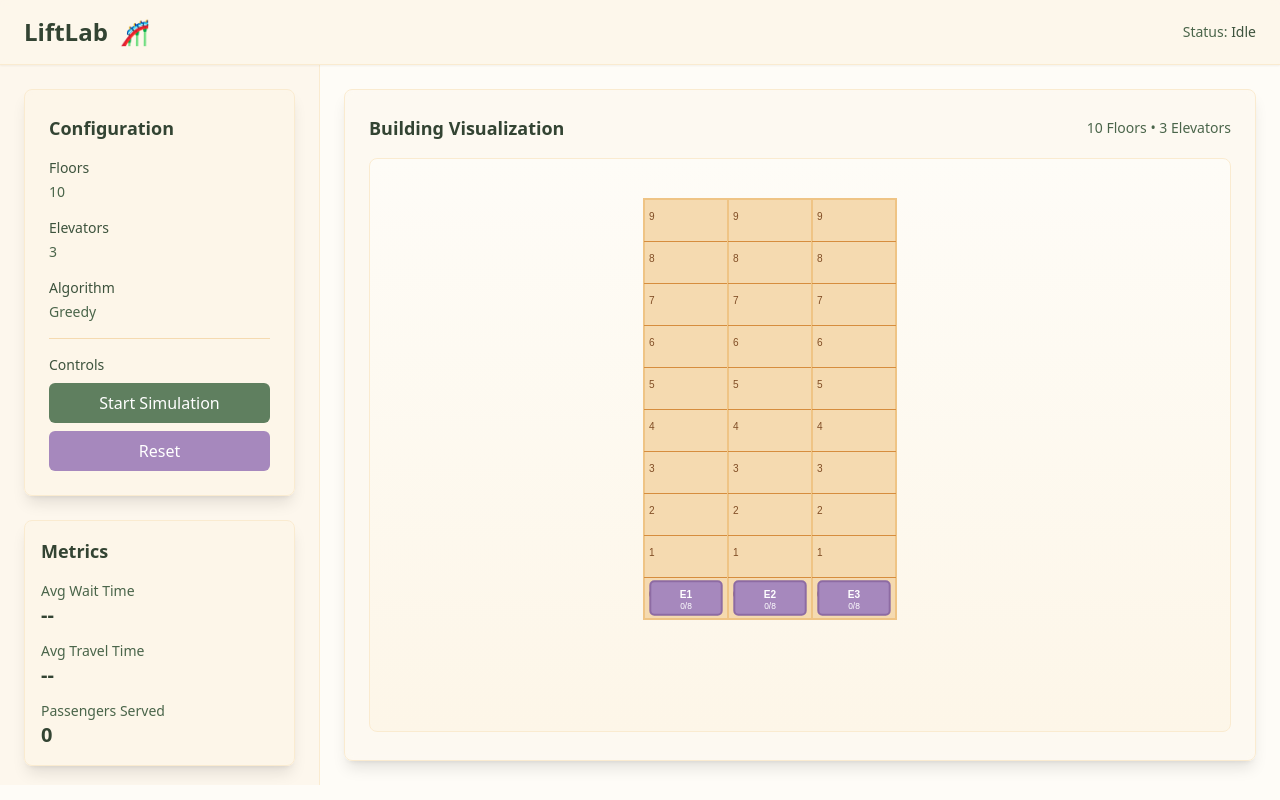
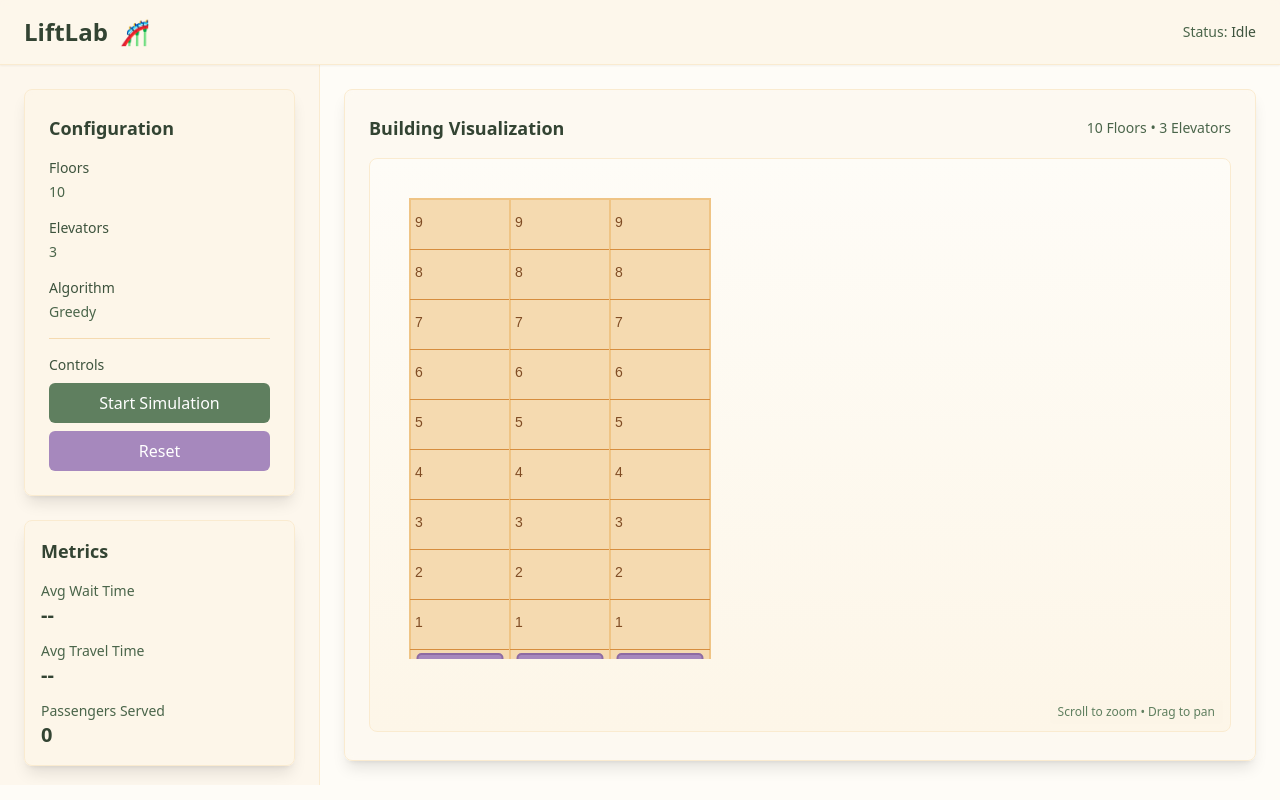
Before and after one commit to SuperZooper3/LiftLab, a React (Vite) app in the folder packages/web/: page / in a window 1280 px wide. Built offline with nearby package versions, Linux system fonts and the light colour scheme.

Commit message:
feat: pan and zoom canvas for better framing

```diff
--- a/packages/web/src/App.tsx
+++ b/packages/web/src/App.tsx
@@ -100,13 +100,16 @@ function App() {
                   {config.floors} Floors • {config.elevators} Elevators
                 </span>
               </div>
-              <div className="h-[calc(100%-3rem)]">
+              <div className="h-[calc(100%-3rem)] relative">
                 <BuildingCanvas
                   floors={config.floors}
                   elevators={config.elevators}
                   width={800}
                   height={500}
                 />
+                <div className="absolute bottom-2 right-2 text-xs text-sage-500 bg-cream-100/80 px-2 py-1 rounded">
+                  Scroll to zoom • Drag to pan
+                </div>
               </div>
             </div>
           </div>
--- a/packages/web/src/components/BuildingCanvas.tsx
+++ b/packages/web/src/components/BuildingCanvas.tsx
@@ -2,7 +2,7 @@
  * BuildingCanvas - Konva-based elevator visualization
  */
 
-import React, { useRef, useEffect } from 'react';
+import React, { useRef, useEffect, useState } from 'react';
 import { Stage, Layer, Rect, Text, Group } from 'react-konva';
 import Konva from 'konva';
 import { Elevator } from '@lift-lab/sim';
@@ -37,23 +37,65 @@ export function BuildingCanvas({
 }: BuildingCanvasProps) {
   const elevatorRefs = useRef<(Konva.Group | null)[]>([]);
   const prevElevatorStates = useRef<Elevator[]>([]);
-  // Calculate dimensions
+  const stageRef = useRef<Konva.Stage>(null);
+
+  // Pan and zoom state
+  const [stagePos, setStagePos] = useState({ x: 0, y: 0 });
+  const [stageScale, setStageScale] = useState(1);
+  // Calculate dimensions (use full size, no auto-scaling)
   const buildingHeight = floors * FLOOR_HEIGHT;
   const buildingWidth = elevators * SHAFT_WIDTH;
 
-  // Scale to fit canvas
-  const scaleX = Math.min(1, (width - MARGIN * 2) / buildingWidth);
-  const scaleY = Math.min(1, (height - MARGIN * 2) / buildingHeight);
-  const scale = Math.min(scaleX, scaleY);
+  // Use full-size dimensions
+  const scaledFloorHeight = FLOOR_HEIGHT;
+  const scaledShaftWidth = SHAFT_WIDTH;
+  const scaledElevatorWidth = ELEVATOR_WIDTH;
+  const scaledElevatorHeight = ELEVATOR_HEIGHT;
 
-  const scaledFloorHeight = FLOOR_HEIGHT * scale;
-  const scaledShaftWidth = SHAFT_WIDTH * scale;
-  const scaledElevatorWidth = ELEVATOR_WIDTH * scale;
-  const scaledElevatorHeight = ELEVATOR_HEIGHT * scale;
+  // Start building at margin offset
+  const offsetX = MARGIN;
+  const offsetY = MARGIN;
 
-  // Center the building
-  const offsetX = (width - buildingWidth * scale) / 2;
-  const offsetY = (height - buildingHeight * scale) / 2;
+  // Pan and zoom handlers
+  const handleWheel = (e: Konva.KonvaEventObject<WheelEvent>) => {
+    e.evt.preventDefault();
+
+    const stage = e.target.getStage();
+    if (!stage) return;
+
+    const oldScale = stage.scaleX();
+    const pointer = stage.getPointerPosition();
+    if (!pointer) return;
+
+    // Zoom sensitivity
+    const scaleBy = 1.1;
+    const newScale = e.evt.deltaY > 0 ? oldScale / scaleBy : oldScale * scaleBy;
+
+    // Constrain zoom levels
+    const clampedScale = Math.max(0.3, Math.min(3, newScale));
+
+    setStageScale(clampedScale);
+
+    // Calculate new position to zoom towards mouse
+    const mousePointTo = {
+      x: (pointer.x - stage.x()) / oldScale,
+      y: (pointer.y - stage.y()) / oldScale,
+    };
+
+    const newPos = {
+      x: pointer.x - mousePointTo.x * clampedScale,
+      y: pointer.y - mousePointTo.y * clampedScale,
+    };
+
+    setStagePos(newPos);
+  };
+
+  const handleDragEnd = (e: Konva.KonvaEventObject<DragEvent>) => {
+    setStagePos({
+      x: e.target.x(),
+      y: e.target.y(),
+    });
+  };
 
   // Animation effect for elevator movement
   useEffect(() => {
@@ -85,8 +127,19 @@ export function BuildingCanvas({
   }, [elevatorStates, floors, offsetY, scaledFloorHeight, scaledElevatorHeight]);
 
   return (
-    <div className="w-full h-full bg-gradient-to-b from-cream-50 to-cream-100 rounded-lg border border-cream-200">
-      <Stage width={width} height={height}>
+    <div className="w-full h-full bg-gradient-to-b from-cream-50 to-cream-100 rounded-lg border border-cream-200 overflow-hidden">
+      <Stage
+        width={width}
+        height={height}
+        scaleX={stageScale}
+        scaleY={stageScale}
+        x={stagePos.x}
+        y={stagePos.y}
+        draggable
+        onWheel={handleWheel}
+        onDragEnd={handleDragEnd}
+        ref={stageRef}
+      >
         <Layer>
           {/* Render elevator shafts */}
           {Array.from({ length: elevators }).map((_, elevatorIndex) => {
@@ -99,7 +152,7 @@ export function BuildingCanvas({
                   x={shaftX}
                   y={offsetY}
                   width={scaledShaftWidth}
-                  height={buildingHeight * scale}
+                  height={buildingHeight}
                   fill="#f5dab0" // cream-300 from our palette
                   stroke="#efc485" // cream-400
                   strokeWidth={2}
@@ -126,7 +179,7 @@ export function BuildingCanvas({
                       x={shaftX + 5}
                       y={offsetY + floorIndex * scaledFloorHeight + scaledFloorHeight / 2 - 8}
                       text={floorNumber.toString()}
-                      fontSize={12 * scale}
+                      fontSize={14}
                       fill="#804d25" // cream-900
                       fontFamily="Arial"
                     />
@@ -178,7 +231,7 @@ export function BuildingCanvas({
                   x={0}
                   y={scaledElevatorHeight / 2 - 8}
                   text={`E${elevatorIndex + 1}`}
-                  fontSize={12 * scale}
+                  fontSize={14}
                   fill="white"
                   fontFamily="Arial, sans-serif"
                   fontStyle="bold"
@@ -191,7 +244,7 @@ export function BuildingCanvas({
                   x={0}
                   y={scaledElevatorHeight / 2 + 4}
                   text={`${passengerCount}/8`}
-                  fontSize={10 * scale}
+                  fontSize={12}
                   fill="white"
                   fontFamily="Arial, sans-serif"
                   align="center"
```
